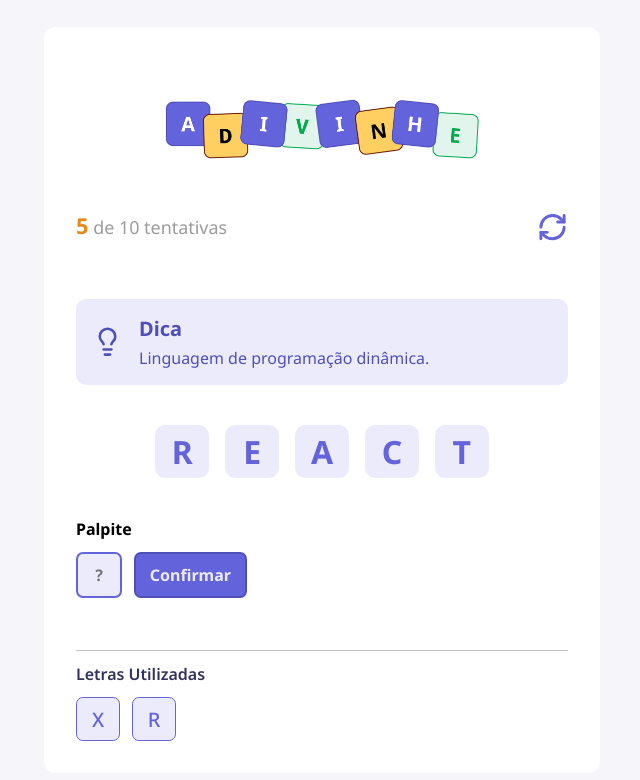
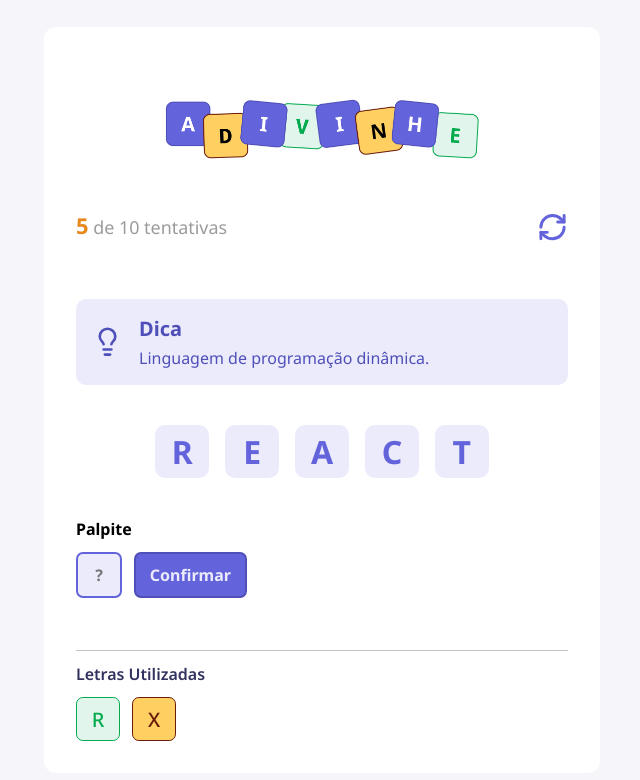
Before and after one commit to LeonelSalgueiro/classroom, a React (Vite) app: page / in a window 1280 px wide. Shown: the top 780 px of the page, without its empty margins (318-958 px from the left). Built offline with nearby package versions, Linux system fonts and the light colour scheme.

Commit message:
interface done

```diff
--- a/src/components/Letter/index.tsx
+++ b/src/components/Letter/index.tsx
@@ -4,13 +4,16 @@
 type Props= {
   value?: string;
   size?: "default" | "small"
+  color?: "default" | "correct" | "wrong"
 }
-export function Letter({ value = "", size = "default" }: Props ){
+export function Letter({ value = "", size = "default", color = "default" }: Props ){
   return (
     <div
     className={`
     ${styles.letter}
-    ${size === "small" && styles.letter_small}`}
+    ${size === "small" && styles.letter_small}
+    ${color === "correct" && styles.letter_correct}
+    ${color === "wrong" && styles.letter_wrong}`}
     >
        <span>{value}</span>
     </div>
--- a/src/components/Letter/style.module.css
+++ b/src/components/Letter/style.module.css
@@ -23,3 +23,15 @@
   font-weight: 500;
   border: 1px solid #6363db;
 }
+
+.letter_correct {
+  background-color: #e1f5ec;
+  border-color: #03ab4f;
+  color: #03ab4f;
+}
+
+.letter_wrong {
+  background-color: #ffcf62;
+  border-color: #691b0a;
+  color: #691b0a;
+}
--- a/src/components/LettersUsed/index.tsx
+++ b/src/components/LettersUsed/index.tsx
@@ -9,8 +9,8 @@
        <h5>Letras Utilizadas</h5>
 
        <div>
-        <Letter value="x" size="small" />
-        <Letter value="r" size="small" />
+        <Letter value="r" size="small" color="correct"/>
+        <Letter value="x" size="small" color="wrong"/>
        </div>
     </div>
   )
```
